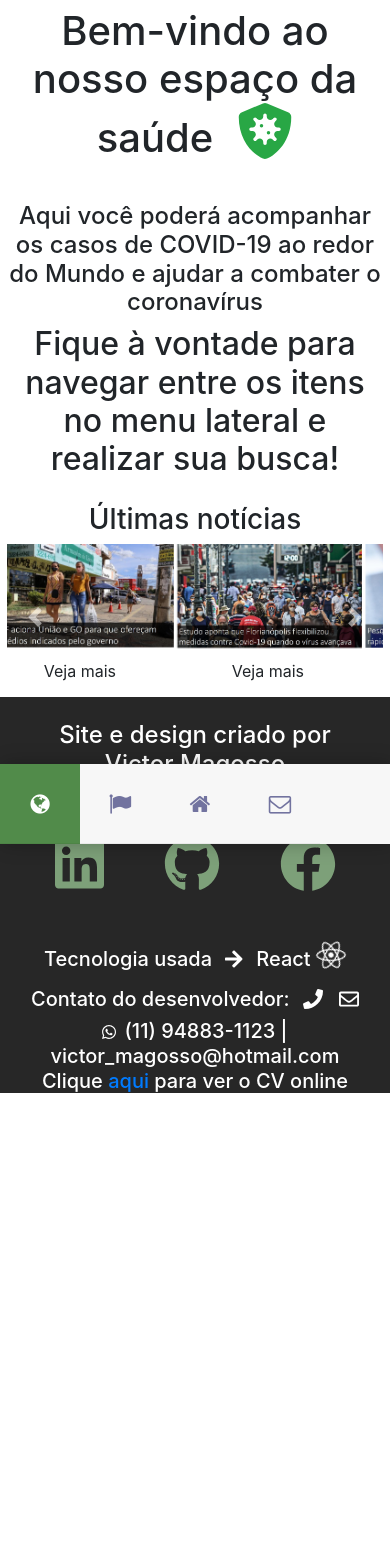
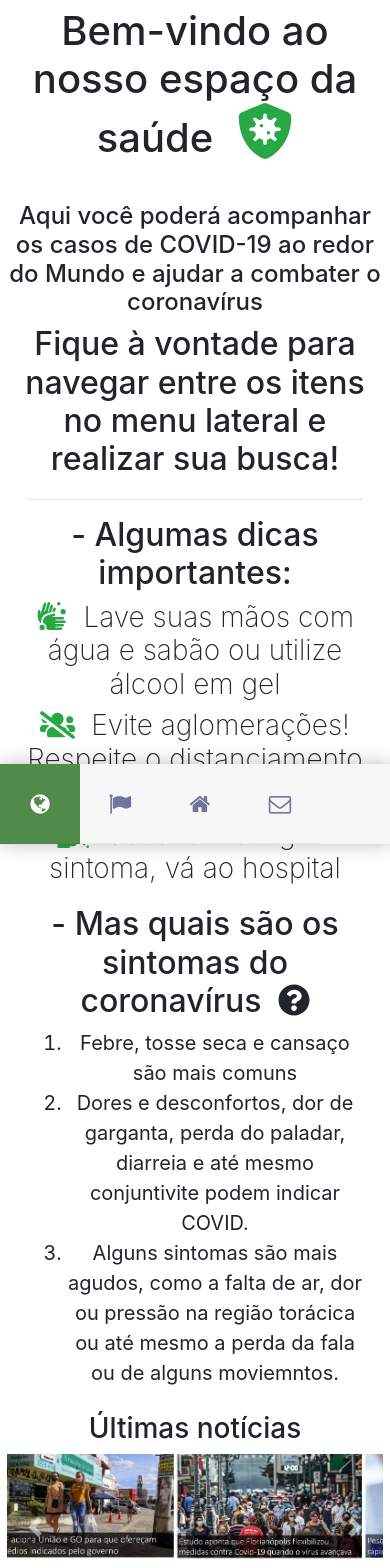
Before and after one commit to VictorMagosso/COVID-Status, a React (Create React App) app: page /home in a window 390 px wide. Shown: the top 1568 px of the page. Before the commit the page ends 1193 px from the top, so only its background shows below. Built offline with nearby package versions, Linux system fonts and the light colour scheme.

Commit message:
Site finalizado e responsivo

```diff
--- a/src/Pages/Global/index.js
+++ b/src/Pages/Global/index.js
@@ -53,7 +53,9 @@ class Global extends React.Component {
       }
     render(){
        const {status, ultimoDia, dayOneConfirmed, dayOneActive, dayOneRecovered, dayOneDeaths, ultimoMesConfirmed, ultimoMesRecovered, ultimoMesDeaths, globalSummary} = this.state
-        return (
+
+
+       return (
 
     <PageDefault>
         <Loader className='loader'
@@ -79,7 +81,7 @@ class Global extends React.Component {
 
         <button onClick={(e) => this.componentDidMount(e)} className='mt-4' id="calcular">Atualizar<i className="fas fa-recycle ml-2"></i></button>
 
-    <span>Última atualização: 10/08/2020</span>
+    <span>Última atualização: {dataTratada}</span>
     <div className='flex-legenda'>
             <div className='legenda-items'>
                 <span><i className="fas fa-check text-success"></i> - Casos confirmados</span>
@@ -130,3 +132,11 @@ class Global extends React.Component {
         )}};
 
 export default Global;
+
+const dataAtual = new Date();
+
+       const dia = dataAtual.getDate()
+       const mes = dataAtual.getMonth()
+       const ano = dataAtual.getFullYear()
+
+export const dataTratada = `${dia}/${mes + 1}/${ano}`
--- a/src/Pages/Global/style.css
+++ b/src/Pages/Global/style.css
@@ -23,13 +23,18 @@ option {
     padding: 1px;
 }
 #calcular {
-    color: white;
+    color: rgb(208, 231, 201);
     background-color: rgb(91, 148, 94);
     padding: 7px;
-    border: none;
+    border: 1px solid rgb(91, 148, 94);
     margin: auto;
     display: block;
     width: 50%;
+}
+#calcular:hover {
+    color: rgb(111, 190, 111);
+    border: 1px solid rgb(111, 190, 111);
+    background-color: rgb(255, 255, 255);
 }
 .display-flex-resultados-global {
     margin: 30px 0;
@@ -70,7 +75,6 @@ option {
     position: absolute;
     padding-top: 20%;
     padding-left: 46%;
-
   }
   .class-global-status {
       border-radius: 5px;
@@ -98,7 +102,16 @@ option {
         position: relative;
         margin: auto;
     }
+    .loader {
+        width: 100%;
+        height: 200%;
+        background-color: rgba(0, 0, 0, 0.507);
+        position: absolute;
+        padding-top: 30%;
+        padding-left: 36%;
+      }
   }
+
   @media (min-width: 650.98px) and (max-width: 1034px) {
     .container-global {
         background-position: center;
--- a/src/Pages/Home/index.js
+++ b/src/Pages/Home/index.js
@@ -10,6 +10,21 @@ const Home = () => (
         <h1 className="align-title">Bem-vindo ao nosso espaço da saúde<i className="fas fa-shield-virus ml-4 display-4 text-success"></i></h1>
         <h4>Aqui você poderá acompanhar os casos de COVID-19 ao redor do Mundo e ajudar a combater o coronavírus</h4>
         <h2><i className="fas fa-arrow-left seta d-none d-sm-inline"></i>Fique à vontade para navegar entre os itens no menu lateral e realizar sua busca!</h2>
+        <div className='prevencoes-covid'>
+            <hr/>
+        <h2>- Algumas dicas importantes:</h2>
+            <h3><i className="fas fa-hands-wash mr-3 text-success"></i>Lave suas mãos com água e sabão ou utilize álcool em gel</h3>
+            <h3><i className="fas fa-users-slash mr-3 text-success"></i>Evite aglomerações! Respeite o distanciamento social</h3>
+            <h3><i className="fas fa-head-side-cough mr-3 text-success"></i>Caso tenha algum sintoma, vá ao hospital</h3>
+        </div>
+        <div className='sintomas-covid'>
+        <h2>- Mas quais são os sintomas do coronavírus<i className="fas fa-question-circle ml-3"></i></h2>
+        <ol>
+            <li>Febre, tosse seca e cansaço são mais comuns</li>
+            <li>Dores e desconfortos, dor de garganta, perda do paladar, diarreia e até mesmo conjuntivite podem indicar COVID.</li>
+            <li>Alguns sintomas são mais agudos, como a falta de ar, dor ou pressão na região torácica ou até mesmo a perda da fala ou de alguns moviemntos.</li>
+        </ol>
+        </div>
         <Carousel/>
     </div>
     </div>
--- a/src/Pages/Home/style.css
+++ b/src/Pages/Home/style.css
@@ -10,6 +10,19 @@
 .seta {
     animation: arrowHome 1s infinite alternate;
     margin-right: 38px;
+}
+.sintomas-covid {
+  margin: 20px;
+
+}
+.sintomas-covid > ol > li {
+  font-size: 20px;
+}
+.prevencoes-covid {
+  margin: 20px;
+}
+.prevencoes-covid > h3 {
+  font-weight: 200;
 }
 @keyframes arrowHome {
     0% {
--- a/src/Pages/Nacional/index.js
+++ b/src/Pages/Nacional/index.js
@@ -2,7 +2,7 @@ import React, { Component, useState } from 'react';
 import apiNacional from '../../components/API/apiNacional';
 import Loader from 'react-loader-spinner';
 import PageDefault from '../PageDefault';
-import Chart from 'react-google-charts';
+import {dataTratada} from '../Global';
 import api from '../../components/API/apiCovid';
 import './style.css';
 
@@ -80,7 +80,8 @@ class Nacional extends React.Component {
 
         </select>
 
-    <button onClick={(e) => this.componentDidMount(e)} id="calcular">Atualizar<i className="fas fa-recycle ml-2"></i></button>
+    <button onClick={(e) => this.componentDidMount(e)} id="calcular-nacional">Atualizar<i className="fas fa-recycle ml-2"></i></button>
+    <span>Última atualização: {dataTratada}</span>
     <div className='flex-legenda'>
             <div className='legenda-items'>
                 <span><i className="fas fa-check text-success"></i> - Casos confirmados</span>
--- a/src/Pages/Nacional/style.css
+++ b/src/Pages/Nacional/style.css
@@ -18,10 +18,15 @@ label {
     color: white;
     background-color: rgb(91, 148, 94);
     padding: 7px;
-    border: none;
+    border: 1px solid rgb(91, 148, 94);
     margin: auto;
     display: block;
     width: 50%;
+}
+#calcular-nacional:hover {
+    color: rgb(96, 221, 102);
+    background-color: rgb(255, 255, 255);
+    border: 1px solid rgb(96, 221, 102);
 }
 .display-flex-resultados {
     margin: 30px 0;
--- a/src/components/Footer/index.js
+++ b/src/components/Footer/index.js
@@ -4,13 +4,13 @@ import './style.css'
 const Footer = () => (
 <div className="container-footer">
     <div className='body-footer'>
-    <h4 className='p-4'>Site e design criado por Victor Magosso</h4><hr className='bg-light'/>
+    <h5 className='p-4'>Site e design criados por Victor Magosso</h5><hr className='bg-light'/>
     <a target='_blank' href='https://www.linkedin.com/in/victor-magosso-1036921a4/'><i className='fab fa-linkedin display-4'></i></a>
     <a target='_blank' href='https://github.com/VictorMagosso'><i className='fab fa-github display-4'></i></a>
     <a target='_blank' href='https://www.facebook.com/profile.php?id=100008290277079'><i className='fab fa-facebook display-4'></i></a>
     <h5 className='mt-5 mb-3'>Tecnologia usada <i className='fas fa-arrow-right ml-2 mr-2'></i> React <i className='fab fa-react spinning'></i></h5>
-    <h5>Contato do desenvolvedor: <i className='fas fa-phone ml-2 mr-3'></i><i className='far fa-envelope'></i></h5>
-    <i className='fab fa-whatsapp d-inline mr-2'></i><h5 className='d-inline'>(11) 94883-1123 | victor_magosso@hotmail.com</h5>
+    <h6>Contato do desenvolvedor: <i className='fas fa-phone ml-2 mr-3'></i><i className='far fa-envelope'></i></h6>
+    <i className='fab fa-whatsapp d-inline mr-2'></i><h6 className='d-inline'>(11) 94883-1123 | victor_magosso@hotmail.com</h6>
     <h5>Clique <a target='_blank' href='https://victormagosso.github.io/cv_online/'>aqui</a> para ver o CV online</h5>
     </div>
 </div>
```
